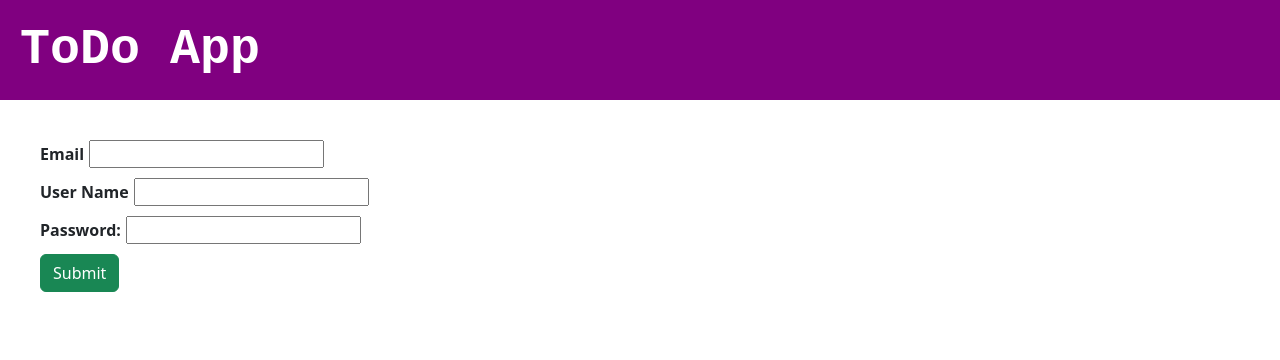
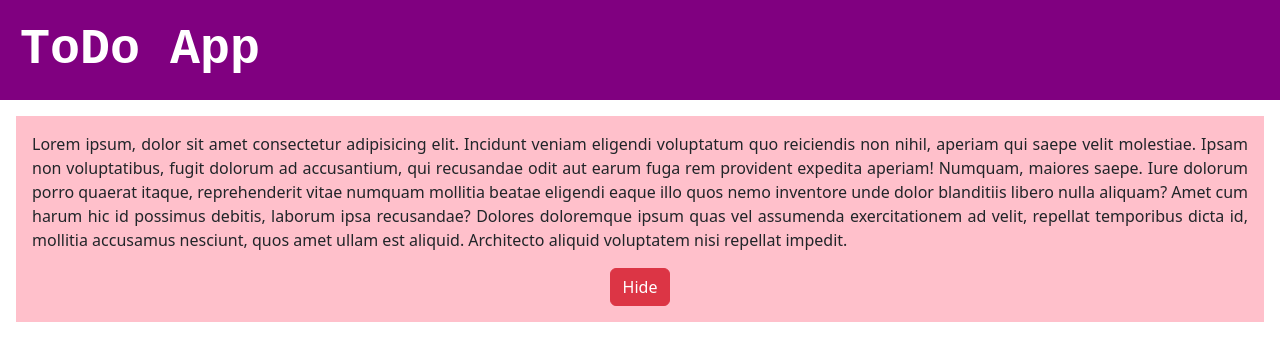
Before and after one commit to swapnilahmedshishir/reactTutorial, a React (Vite) app: page / in a window 1280 px wide. Shown: the top 360 px of the page. Built offline with nearby package versions, Linux system fonts and the light colour scheme.

Commit message:
learning the toggle module

```diff
--- a/package.json
+++ b/package.json
@@ -15,7 +15,8 @@
     "react-bootstrap": "^2.7.4",
     "react-dom": "^18.2.0",
     "react-icons": "^4.9.0",
-    "uuid": "^9.0.0"
+    "uuid": "^9.0.0",
+    "yup": "^1.2.0"
   },
   "devDependencies": {
     "@types/react": "^18.0.28",
--- a/src/App.jsx
+++ b/src/App.jsx
@@ -14,6 +14,7 @@ import From_Data_Collect from './component/FROM/From_Data_Collect';
 import From from './component/FROM/From';
 import { Passing_data_prent } from './component/State_Lifting/Passing_data_prent';
 import { Formik } from './component/Formik/Formik';
+import { Toggle } from './component/Toggle/Toggle';
 
 
 function App() {
@@ -22,12 +23,13 @@ function App() {
     <div className='app'>
        <h1 className='heading'>ToDo App</h1>
 
-    <Formik></Formik>
+    <Toggle></Toggle>
 
 
         {
     //<From></From>
 //<From_Data_Collect></From_Data_Collect>
+//<Formik></Formik>
 //<Passing_data_prent></Passing_data_prent>
 //
           //<EventHandler></EventHandler>
--- a/src/component/State_Lifting/Passing_data_prent.jsx
+++ b/src/component/State_Lifting/Passing_data_prent.jsx
@@ -10,14 +10,14 @@ export const Passing_data_prent = () => {
     }
 
     const comeMySon = ()=>{
-        setSon(true);
+        setSon(!son);
         console.log(son);
     }
 
   return (
     <div style={{marginLeft:"30px"}}>
         <h2>HI my son I am your prents</h2>
-        <Button onClick={comeMySon} variant='success'>come here my son </Button>
+        <Button onClick={comeMySon} variant='success'>{son?"Go to my son":"Come here my son" }</Button>
         {son ? (
         <Passing_data_child_prent parentData={recivedChild} />
       ) : null
--- /dev/null
+++ b/src/component/Toggle/Toggle.jsx
@@ -0,0 +1,48 @@
+import React, { useState } from "react";
+import { Button } from "react-bootstrap";
+
+export const Toggle = () => {
+  const [toggle, setToggle] = useState(true);
+
+  const btnToggle = () => {
+    setToggle(!toggle);
+  };
+  return (
+    <div
+      style={{
+        margin: "1rem",
+        background: "pink",
+        padding: "1rem",
+        textAlign: "justify",
+        fontWeight: "500",
+      }}
+    >
+      {toggle && (
+        <p>
+          Lorem ipsum, dolor sit amet consectetur adipisicing elit. Incidunt
+          veniam eligendi voluptatum quo reiciendis non nihil, aperiam qui saepe
+          velit molestiae. Ipsam non voluptatibus, fugit dolorum ad accusantium,
+          qui recusandae odit aut earum fuga rem provident expedita aperiam!
+          Numquam, maiores saepe. Iure dolorum porro quaerat itaque,
+          reprehenderit vitae numquam mollitia beatae eligendi eaque illo quos
+          nemo inventore unde dolor blanditiis libero nulla aliquam? Amet cum
+          harum hic id possimus debitis, laborum ipsa recusandae? Dolores
+          doloremque ipsum quas vel assumenda exercitationem ad velit, repellat
+          temporibus dicta id, mollitia accusamus nesciunt, quos amet ullam est
+          aliquid. Architecto aliquid voluptatem nisi repellat impedit.
+        </p>
+      )}
+      <div style={{ textAlign: "center" }}>
+        {toggle ? (
+          <Button variant="danger" onClick={btnToggle}>
+            Hide
+          </Button>
+        ) : (
+          <Button variant="success" onClick={btnToggle}>
+            show
+          </Button>
+        )}
+      </div>
+    </div>
+  );
+};
```
Also changed, not shown: 1 other file (tests, documents, lock files or other folders).
